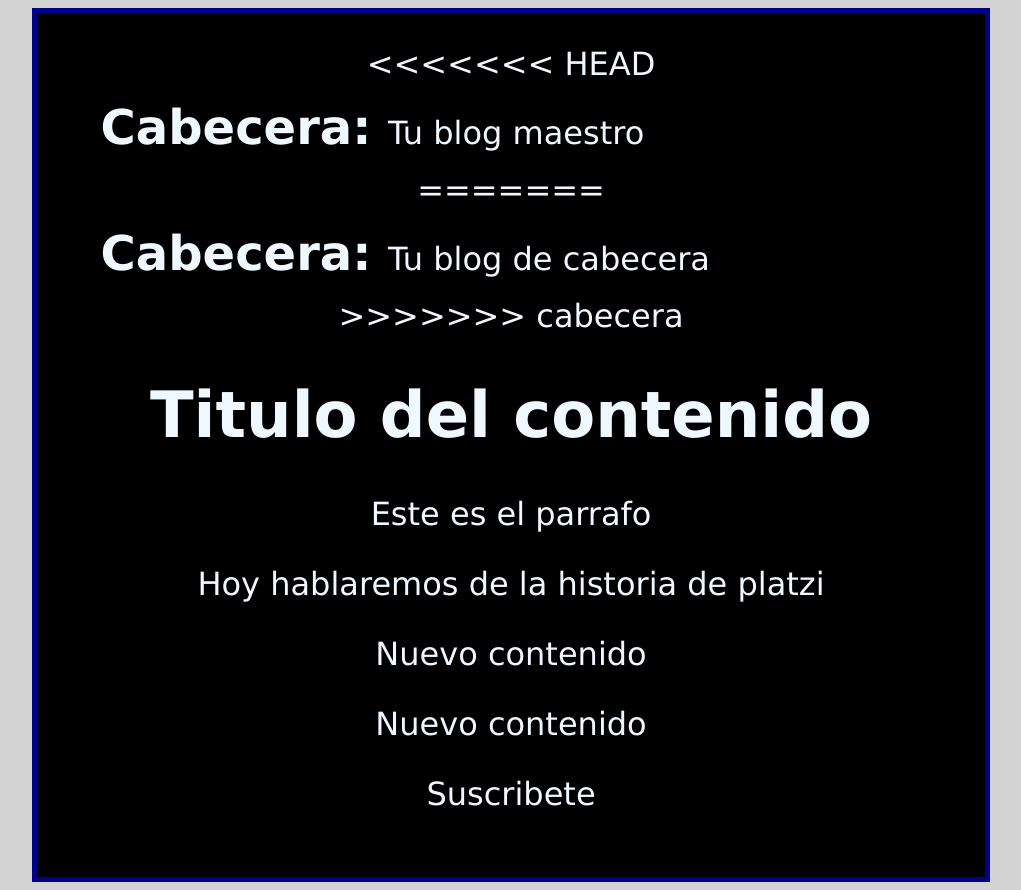
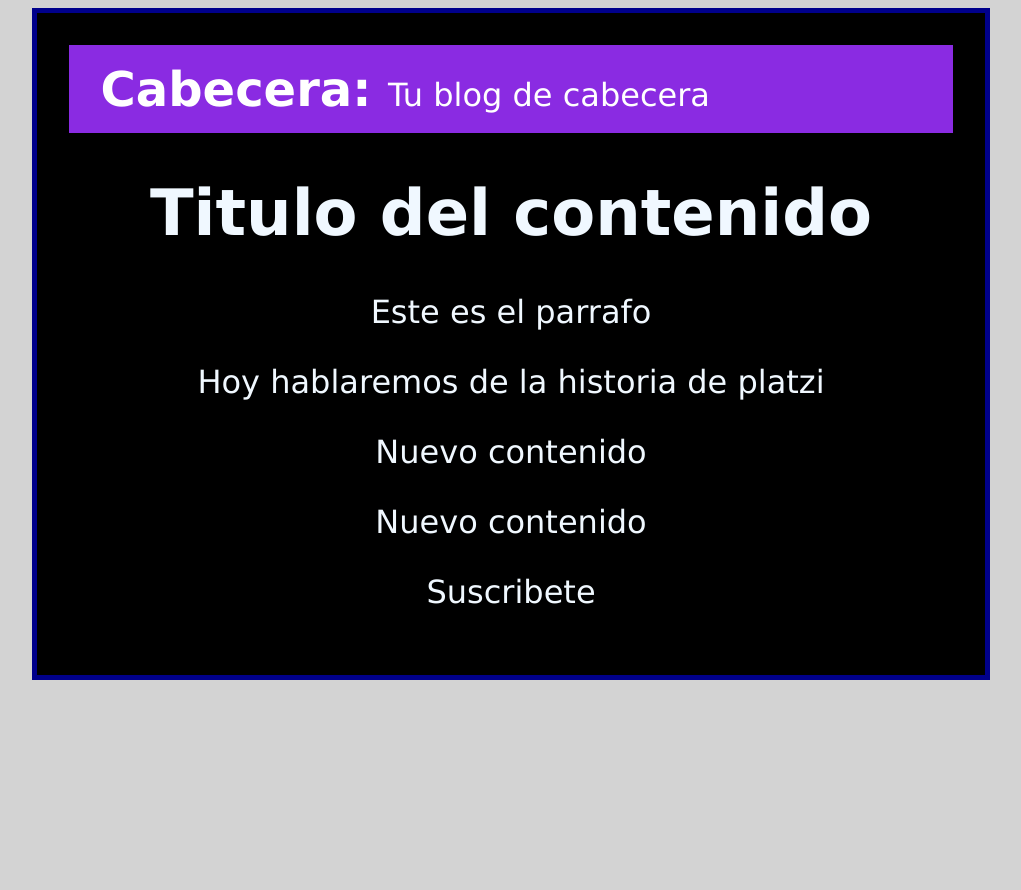
Before and after one commit to narvaezcarlos/hyperblog, a plain HTML site: page index.html in a window 1280 px wide. Shown: the whole page, without its empty margins (129-1150 px from the left). After the commit the page ends 800 px from the top, so only its background shows below. Drawn offline with Linux system fonts and the light colour scheme.

Commit message:
solucion conflicto

```diff
--- a/css/styles.css
+++ b/css/styles.css
@@ -13,11 +13,7 @@ body {
   padding: 1em;
 }
 .cabecera{
-<<<<<<< HEAD
-  background-color: pink;
-=======
   background-color: blueviolet;
->>>>>>> cabecera
   color: white;
   text-align: left;
   font-weight: bold;
--- a/index.html
+++ b/index.html
@@ -9,11 +9,7 @@
 	</head>
 	<body>
 		<div class="container">
-<<<<<<< HEAD
-			<div class="cabecera">Cabecera: <span class="subtitle">Tu blog maestro</span></div>
-=======
 			<div class="cabecera">Cabecera: <span class="subtitle">Tu blog de cabecera</span></div>
->>>>>>> cabecera
 			<div class="post">
 				<h1>Titulo del contenido</h1>
 				<p>Este es el parrafo</p>
```
